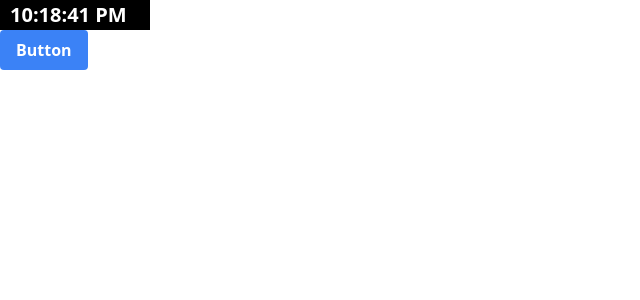
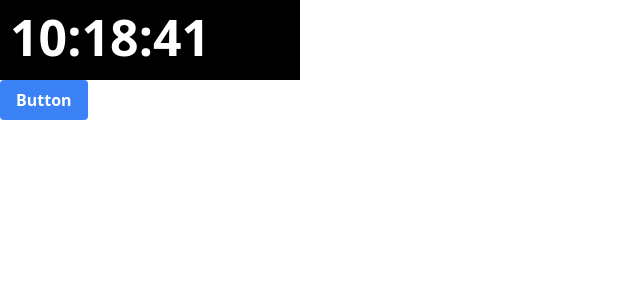
Before and after one commit to ArenRitz/final-dashboard, a React (Create React App) app in the folder client/: page / in a window 1280 px wide. Shown: the top 300 px of the page, without its empty margins (0-640 px from the left). Built offline with nearby package versions, Linux system fonts and the light colour scheme.

Commit message:
Increase font and widget size for time widget component

```diff
--- a/client/src/Components/digitalClock.js
+++ b/client/src/Components/digitalClock.js
@@ -3,13 +3,13 @@
 import React, { Component } from 'react';
 
 const clockTile = {
-  height: '30px',
-  width: '150px',
+  height: '80px',
+  width: '300px',
   backgroundColor: 'black',
   color: 'white',
   textAlign: 'left',
   fontWeight: 'bold',
-  fontSize: '20px'
+  fontSize: '50px'
 }
 
 const clockSpan = {
```
